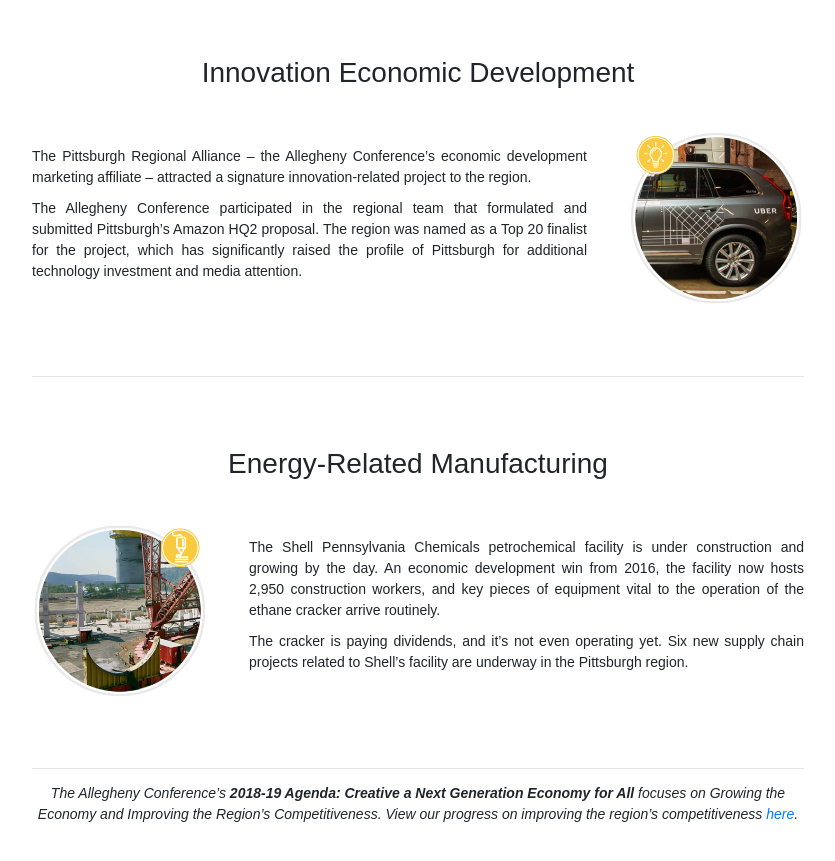
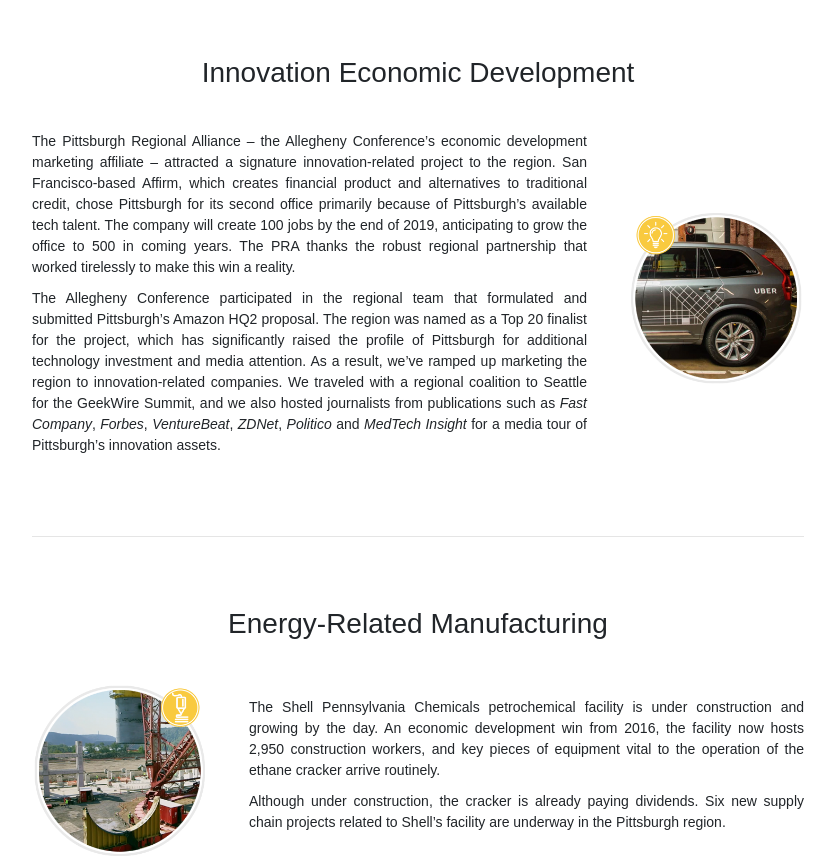
Before and after one commit to mknee123/annualmeeting2018, a website: page web/growing-economy.html in a window 1280 px wide. Shown: the part 1080-1941 px from the top of the page, without its empty margins (222-1057 px from the left). Drawn offline with nearby package versions, Linux system fonts and the light colour scheme; a web font is replaced by a local one.

Commit message:
Added new content to growing-economy.html

```diff
--- a/web/growing-economy.html
+++ b/web/growing-economy.html
@@ -108,8 +108,8 @@
       <div class="medium-margin-bottom">
         <div class="flex-wrapper-content-reverse">
           <div>
-            <p>The Pittsburgh Regional Alliance – the Allegheny Conference’s economic development marketing affiliate – attracted a signature innovation-related project to the region.  </p>
-            <p>The Allegheny Conference participated in the regional team that formulated and submitted Pittsburgh’s Amazon HQ2 proposal. The region was named as a Top 20 finalist for the project, which has significantly raised the profile of Pittsburgh for additional technology investment and media attention. </p>
+            <p>The Pittsburgh Regional Alliance – the Allegheny Conference’s economic development marketing affiliate – attracted a signature innovation-related project to the region. San Francisco-based Affirm, which creates financial product and alternatives to traditional credit, chose Pittsburgh for its second office primarily because of Pittsburgh’s available tech talent. The company will create 100 jobs by the end of 2019, anticipating to grow the office to 500 in coming years. The PRA thanks the robust regional partnership that worked tirelessly to make this win a reality.</p>
+            <p>The Allegheny Conference participated in the regional team that formulated and submitted Pittsburgh’s Amazon HQ2 proposal. The region was named as a Top 20 finalist for the project, which has significantly raised the profile of Pittsburgh for additional technology investment and media attention. As a result, we’ve ramped up marketing the region to innovation-related companies. We traveled with a regional coalition to Seattle for the GeekWire Summit, and we also hosted journalists from publications such as <em>Fast Company</em>, <em>Forbes</em>, <em>VentureBeat</em>, <em>ZDNet</em>, <em>Politico</em> and <em>MedTech Insight</em> for a media tour of Pittsburgh’s innovation assets.</p>
           </div>
           <img class="circle-graphic margin-left" src="dist/img/ieGraphic.png" alt="graphic for innovation economy" />
         </div>
@@ -124,7 +124,7 @@
           <img class="circle-graphic margin-right" src="dist/img/epmGraphic.png" alt="graphic for Energy & Petrochemical Manufacturing" />
           <div>
             <p>The Shell Pennsylvania Chemicals petrochemical facility is under construction and growing by the day. An economic development win from 2016, the facility now hosts 2,950 construction workers, and key pieces of equipment vital to the operation of the ethane cracker arrive routinely.</p>
-            <p>The cracker is paying dividends, and it’s not even operating yet. Six new supply chain projects related to Shell’s facility are underway in the Pittsburgh region.</p>
+            <p>Although under construction, the cracker is already paying dividends. Six new supply chain projects related to Shell’s facility are underway in the Pittsburgh region.</p>
           </div>
         </div>
       </div>
```
